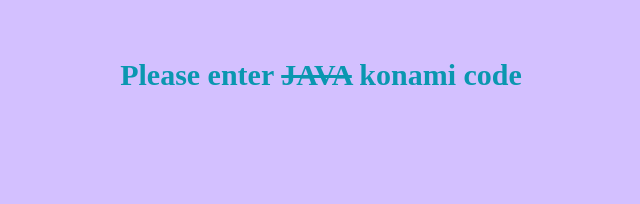
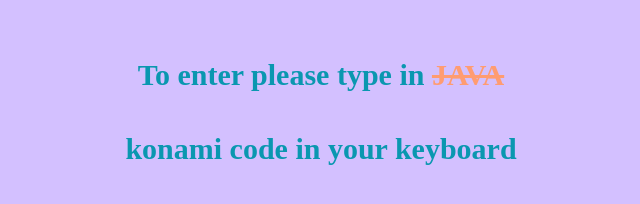
Before and after one commit to liuba-larousse/Challenge, a plain HTML site: page 12_secret_door/index.html in a window 1280 px wide. Shown: the whole page, without its empty margins (319-959 px from the left). Drawn offline with Linux system fonts and the light colour scheme.

Commit message:
change index.html text and style of text in css

```diff
--- a/12_secret_door/index.html
+++ b/12_secret_door/index.html
@@ -8,7 +8,8 @@
   </head>
   <body>
     <div class="main-div">
-      <h1>Please enter <span>java</span> konami code</h1>
+      <h1>To enter please type in <span>java</span></h1>
+      <h1>konami code in your keyboard</h1>
     </div>
     <script src="app.js"></script>
   </body>
--- a/12_secret_door/style.scss
+++ b/12_secret_door/style.scss
@@ -15,6 +15,7 @@
     color: #0a97b0;
 
     span {
+        color: #ff9c71;
         text-transform: uppercase;
         text-decoration: line-through;
     }
```
Also changed, not shown: 12_secret_door/style.css, 1 other file.
